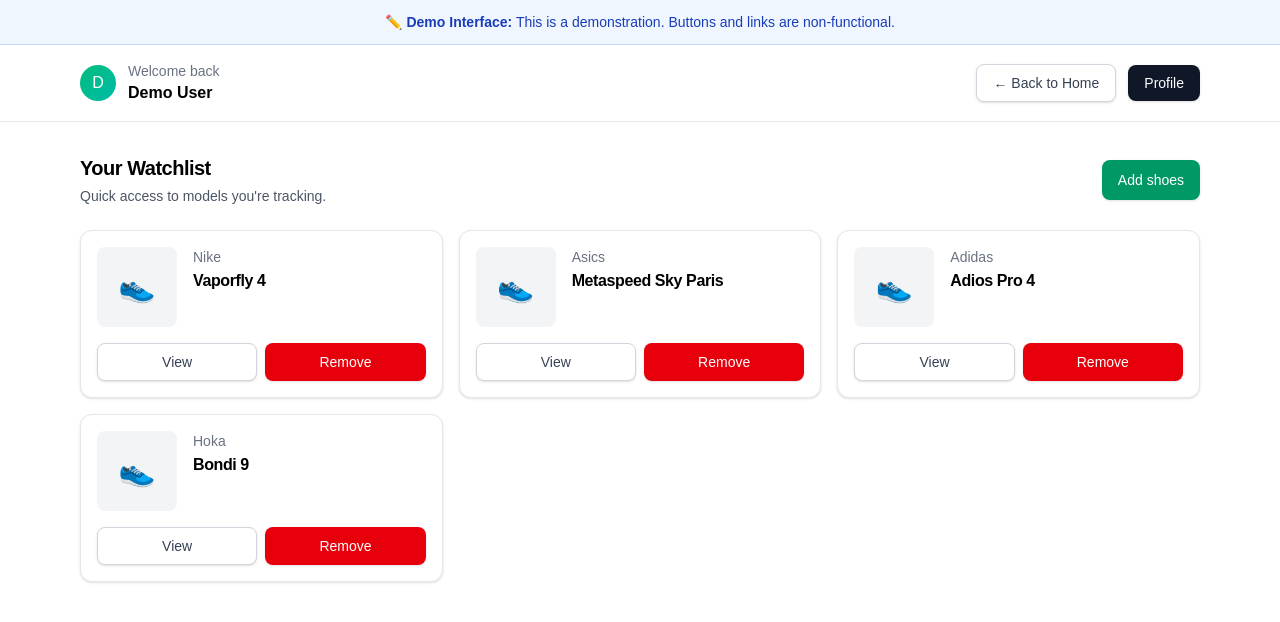
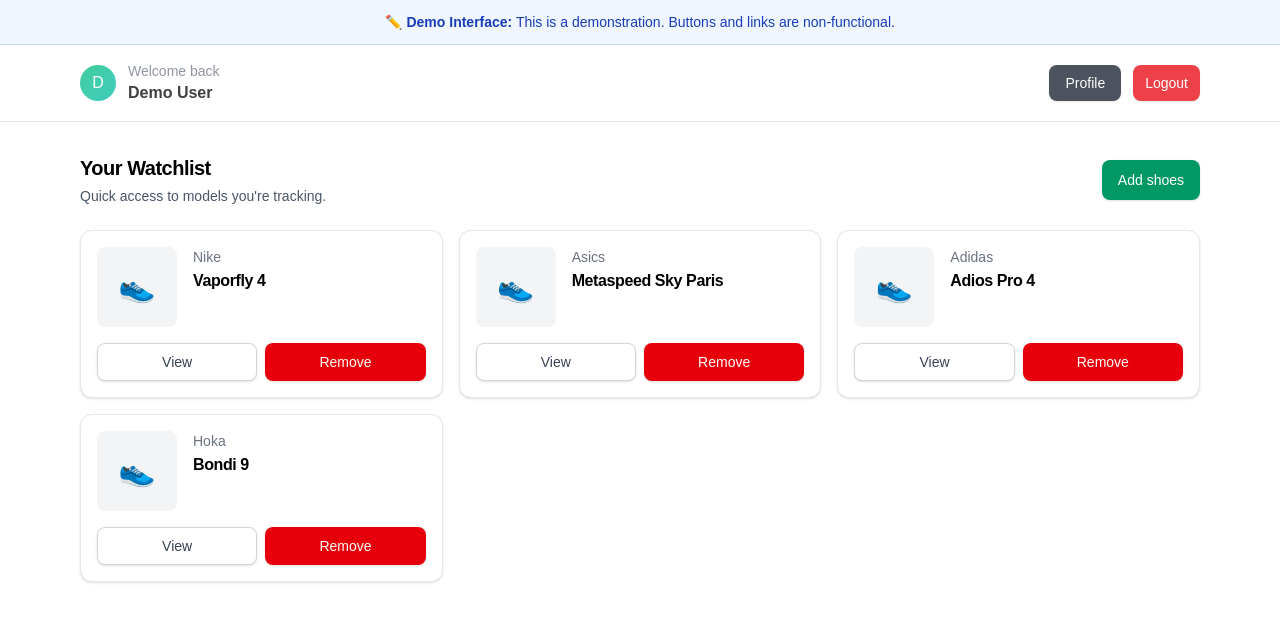
Before and after one commit to mwar1/speedsale, a Next.js app: page /demo in a window 1280 px wide. Shown: the top 622 px of the page. Built offline with nearby package versions, Linux system fonts and the light colour scheme.

Commit message:
Centralise common components

```diff
--- a/app/dashboard/LogoutButton.tsx
+++ /dev/null
@@ -1,19 +0,0 @@
-'use client';
-
-import { useRouter } from 'next/navigation';
-
-export default function LogoutButton() {
-  const router = useRouter();
-
-  const handleLogout = async () => {
-    await fetch('/api/logout', { method: 'POST', cache: 'no-store' });
-    router.replace('/');
-    router.refresh();
-  };
-
-  return (
-    <button onClick={handleLogout} className="btn btn-danger btn-sm">
-      Logout
-    </button>
-  );
-}
--- a/app/dashboard/page.tsx
+++ b/app/dashboard/page.tsx
@@ -1,7 +1,8 @@
 'use client';
 
 import { useEffect, useState } from 'react';
-import LogoutButton from './LogoutButton';
+import Header from '@/components/Header';
+import LoadingSpinner from '@/components/LoadingSpinner';
 import Link from "next/link";
 import ShoeImage from '@/components/ShoeImage';
 
@@ -90,10 +91,7 @@
   if (isLoadingUser) {
     return (
       <main className="min-h-screen flex items-center justify-center">
-        <div className="flex items-center space-x-3 text-gray-600">
-          <span className="h-5 w-5 rounded-full border-2 border-gray-300 border-t-transparent animate-spin" />
-          <span className="text-sm">Loading your dashboard…</span>
-        </div>
+        <LoadingSpinner text="Loading your dashboard…" />
       </main>
     );
   }
@@ -117,29 +115,7 @@
 
   return (
     <main className="min-h-screen">
-      {/* Top Banner */}
-      <header className="sticky top-0 z-10 border-b border-gray-200 bg-white/80 backdrop-blur">
-        <div className="container-max flex items-center justify-between py-4">
-          <Link href="/profile" className="flex items-center space-x-3 group">
-            <div className="flex h-9 w-9 items-center justify-center rounded-full bg-gradient-to-br from-emerald-500 to-teal-500 text-white ring-0 ring-transparent group-hover:ring-2 group-hover:ring-emerald-400 transition">
-              {user.fname?.[0]}
-            </div>
-            <div className="leading-tight">
-              <p className="text-sm text-gray-500">Welcome back</p>
-              <h1 className="text-base font-semibold group-hover:underline">{user.fname} {user.sname}</h1>
-            </div>
-          </Link>
-          <div className="flex items-center space-x-3">
-            <Link
-              href="/profile"
-              className="inline-flex items-center justify-center rounded-lg bg-gray-900 px-4 py-2 text-sm font-medium text-white shadow-sm hover:bg-black focus:outline-none focus:ring-2 focus:ring-gray-900 focus:ring-offset-2"
-            >
-              Profile
-            </Link>
-            <LogoutButton />
-          </div>
-        </div>
-      </header>
+      <Header user={user} />
 
       {/* Content */}
       <section className="container-max py-8">
--- a/app/demo/page.tsx
+++ b/app/demo/page.tsx
@@ -1,5 +1,6 @@
 'use client';
 
+import Header from '@/components/Header';
 import ShoeImage from '@/components/ShoeImage';
 
 export default function DemoPage() {
@@ -55,33 +56,7 @@
         </div>
       </div>
 
-      {/* Top Banner */}
-      <header className="sticky top-0 z-10 border-b border-gray-200 bg-white/80 backdrop-blur">
-        <div className="container-max flex items-center justify-between py-4">
-          <div className="flex items-center space-x-3 group">
-            <div className="flex h-9 w-9 items-center justify-center rounded-full bg-gradient-to-br from-emerald-500 to-teal-500 text-white ring-0 ring-transparent group-hover:ring-2 group-hover:ring-emerald-400 transition">
-              {user.fname?.[0]}
-            </div>
-            <div className="leading-tight">
-              <p className="text-sm text-gray-500">Welcome back</p>
-              <h1 className="text-base font-semibold">{user.fname} {user.sname}</h1>
-            </div>
-          </div>
-          <div className="flex items-center space-x-3">
-            <button
-              className="inline-flex items-center justify-center rounded-lg border border-gray-300 bg-white px-4 py-2 text-sm font-medium text-gray-700 shadow-sm hover:bg-gray-50 focus:outline-none focus:ring-2 focus:ring-gray-500 focus:ring-offset-2"
-              onClick={() => window.location.href = '/'}
-            >
-              ← Back to Home
-            </button>
-            <button
-              className="inline-flex items-center justify-center rounded-lg bg-gray-900 px-4 py-2 text-sm font-medium text-white shadow-sm hover:bg-black focus:outline-none focus:ring-2 focus:ring-gray-900 focus:ring-offset-2"
-            >
-              Profile
-            </button>
-          </div>
-        </div>
-      </header>
+      <Header user={user} isDemo={true} />
 
       {/* Content */}
       <section className="container-max py-8">
--- a/app/profile/page.tsx
+++ b/app/profile/page.tsx
@@ -2,7 +2,8 @@
 'use client';
 
 import { SetStateAction, useEffect, Dispatch, useState, type FormEvent } from 'react';
-import LogoutButton from '../dashboard/LogoutButton';
+import LogoutButton from '@/components/LogoutButton';
+import LoadingSpinner from '@/components/LoadingSpinner';
 import Link from 'next/link';
 
 interface User {
@@ -38,10 +39,7 @@
   if (isLoadingUser) {
     return (
       <main className="min-h-screen flex items-center justify-center">
-        <div className="flex items-center space-x-3 text-gray-600">
-          <span className="h-5 w-5 rounded-full border-2 border-gray-300 border-t-transparent animate-spin" />
-          <span className="text-sm">Loading your dashboard…</span>
-        </div>
+        <LoadingSpinner text="Loading your profile…" />
       </main>
     );
   }
--- /dev/null
+++ b/components/Header.tsx
@@ -0,0 +1,99 @@
+import Link from 'next/link';
+import LogoutButton from './LogoutButton';
+
+interface User {
+  fname: string | null;
+  sname: string | null;
+}
+
+interface HeaderProps {
+  user?: User | null;
+  showAuthButtons?: boolean;
+  className?: string;
+  isDemo?: boolean;
+}
+
+export default function Header({
+  user,
+  showAuthButtons = false,
+  className = '',
+  isDemo = false
+}: HeaderProps) {
+  return (
+    <header className={`sticky top-0 z-10 border-b border-gray-200 bg-white/80 backdrop-blur ${className}`}>
+      <div className="container-max flex items-center justify-between py-4">
+        {user ? (
+          // Authenticated user header
+          <>
+            {isDemo ? (
+              <div className="flex items-center space-x-3 group cursor-not-allowed opacity-75">
+                <div className="flex h-9 w-9 items-center justify-center rounded-full bg-gradient-to-br from-emerald-500 to-teal-500 text-white">
+                  {user.fname?.[0] || 'U'}
+                </div>
+                <div className="leading-tight">
+                  <p className="text-sm text-gray-500">Welcome back</p>
+                  <h1 className="text-base font-semibold">
+                    {user.fname || 'User'} {user.sname || ''}
+                  </h1>
+                </div>
+              </div>
+            ) : (
+              <Link href="/profile" className="flex items-center space-x-3 group">
+                <div className="flex h-9 w-9 items-center justify-center rounded-full bg-gradient-to-br from-emerald-500 to-teal-500 text-white ring-0 ring-transparent group-hover:ring-2 group-hover:ring-emerald-400 transition">
+                  {user.fname?.[0] || 'U'}
+                </div>
+                <div className="leading-tight">
+                  <p className="text-sm text-gray-500">Welcome back</p>
+                  <h1 className="text-base font-semibold group-hover:underline">
+                    {user.fname || 'User'} {user.sname || ''}
+                  </h1>
+                </div>
+              </Link>
+            )}
+            <div className="flex items-center space-x-3">
+              {isDemo ? (
+                <button
+                  className="inline-flex items-center justify-center rounded-lg bg-gray-900 px-4 py-2 text-sm font-medium text-white shadow-sm cursor-not-allowed opacity-75"
+                  disabled
+                >
+                  Profile
+                </button>
+              ) : (
+                <Link
+                  href="/profile"
+                  className="inline-flex items-center justify-center rounded-lg bg-gray-900 px-4 py-2 text-sm font-medium text-white shadow-sm hover:bg-black focus:outline-none focus:ring-2 focus:ring-gray-900 focus:ring-offset-2"
+                >
+                  Profile
+                </Link>
+              )}
+              {isDemo ? (
+                <button
+                  className="btn btn-danger btn-sm cursor-not-allowed opacity-75"
+                  disabled
+                >
+                  Logout
+                </button>
+              ) : (
+                <LogoutButton />
+              )}
+            </div>
+          </>
+        ) : (
+          // Guest user header
+          <>
+            <Link href="/" className="flex items-center space-x-2">
+              <span className="inline-flex h-9 w-9 items-center justify-center rounded-lg bg-gray-900 text-sm font-bold tracking-tight text-white">SS</span>
+              <span className="text-base font-semibold tracking-tight">SpeedSale</span>
+            </Link>
+            {showAuthButtons && (
+              <nav className="flex items-center gap-3">
+                <Link href="/login" className="btn btn-outline btn-sm">Log in</Link>
+                <Link href="/signup" className="btn btn-primary btn-sm">Get started</Link>
+              </nav>
+            )}
+          </>
+        )}
+      </div>
+    </header>
+  );
+}
--- /dev/null
+++ b/components/LoadingSpinner.tsx
@@ -0,0 +1,30 @@
+interface LoadingSpinnerProps {
+  text?: string;
+  size?: 'sm' | 'md' | 'lg';
+  className?: string;
+}
+
+export default function LoadingSpinner({
+  text = "Loading...",
+  size = 'md',
+  className = ''
+}: LoadingSpinnerProps) {
+  const sizeClasses = {
+    sm: 'h-4 w-4',
+    md: 'h-5 w-5',
+    lg: 'h-6 w-6'
+  };
+
+  const textSizeClasses = {
+    sm: 'text-xs',
+    md: 'text-sm',
+    lg: 'text-base'
+  };
+
+  return (
+    <div className={`flex items-center space-x-3 text-gray-600 ${className}`}>
+      <span className={`${sizeClasses[size]} rounded-full border-2 border-gray-300 border-t-transparent animate-spin`} />
+      <span className={textSizeClasses[size]}>{text}</span>
+    </div>
+  );
+}
--- /dev/null
+++ b/components/LogoutButton.tsx
@@ -0,0 +1,36 @@
+'use client';
+
+import { useRouter } from 'next/navigation';
+
+interface LogoutButtonProps {
+  className?: string;
+  size?: 'sm' | 'md' | 'lg';
+}
+
+export default function LogoutButton({
+  className = 'btn btn-danger btn-sm',
+  size = 'sm'
+}: LogoutButtonProps) {
+  const router = useRouter();
+
+  const handleLogout = async () => {
+    await fetch('/api/logout', { method: 'POST', cache: 'no-store' });
+    router.replace('/');
+    router.refresh();
+  };
+
+  const sizeClasses = {
+    sm: 'btn-sm',
+    md: '',
+    lg: 'btn-lg'
+  };
+
+  return (
+    <button
+      onClick={handleLogout}
+      className={`btn btn-danger ${sizeClasses[size]} ${className}`}
+    >
+      Logout
+    </button>
+  );
+}
```
Also changed, not shown: app/page.tsx (+3 -14 lines).
